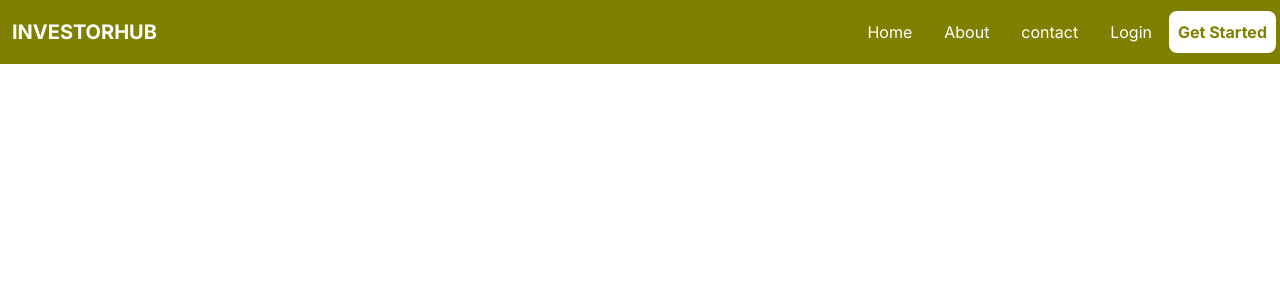
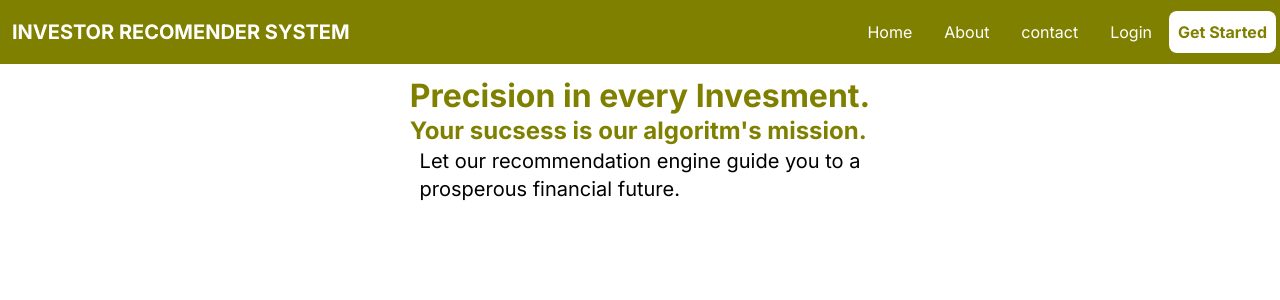
Before and after one commit to Diamo10/minorProject, a Next.js app: page / in a window 1280 px wide. Shown: the top 300 px of the page. Built offline with nearby package versions, Linux system fonts and the light colour scheme.

Commit message:
home section

```diff
--- a/app/page.js
+++ b/app/page.js
@@ -6,10 +6,21 @@ import Navbar from "../components/navbar";
 export default function Home() {
   return (
     <>
-    {/* Navbar */}
-    <Navbar/>
-
-
+      {/* Navbar */}
+      <Navbar />
+      <div className="m-4">
+        <div className="flex justify-center mt-4">
+          <div className="text-2xl font-bold text-olive ">
+            <span className="text-[32px]">Precision in every Invesment.</span>{" "}
+            <br />
+            <span className="">Your sucsess is our algoritm's mission.</span>
+          </div>
+        </div>
+        <div className=" flex justify-center text-xl">
+          Let our recommendation engine guide you to a <br />
+          prosperous financial future.
+        </div>
+      </div>
     </>
   );
 }
--- a/components/navbar.js
+++ b/components/navbar.js
@@ -49,7 +49,7 @@ const Navbar = () => {
           )}
         </button>
         <div className="flex items-center">
-          <div className="font-bold text-xl  ml-3">INVESTORHUB</div>
+          <div className="font-bold text-xl  ml-3">INVESTOR RECOMENDER SYSTEM</div>
           <div className="hidden tablet:inline-block tablet:right-28 tablet:absolute ">
             <ul className="my-8 flex">
               <li className="mx-4">
@@ -74,7 +74,7 @@ const Navbar = () => {
       </nav>
       {state && (
         <>
-          <div className=" min-h-full overflow-y-hidden min-w-full overflow-hidden  text-center text-lg font-semibold text-olive col-gap-9">
+          <div className=" tablet:hidden min-h-screen overflow-y-hidden min-w-full overflow-hidden  text-center text-lg font-semibold text-olive col-gap-9">
             <ul className="my-8">
               <li className="my-4">
                 <Link href="/">Home</Link>
```
